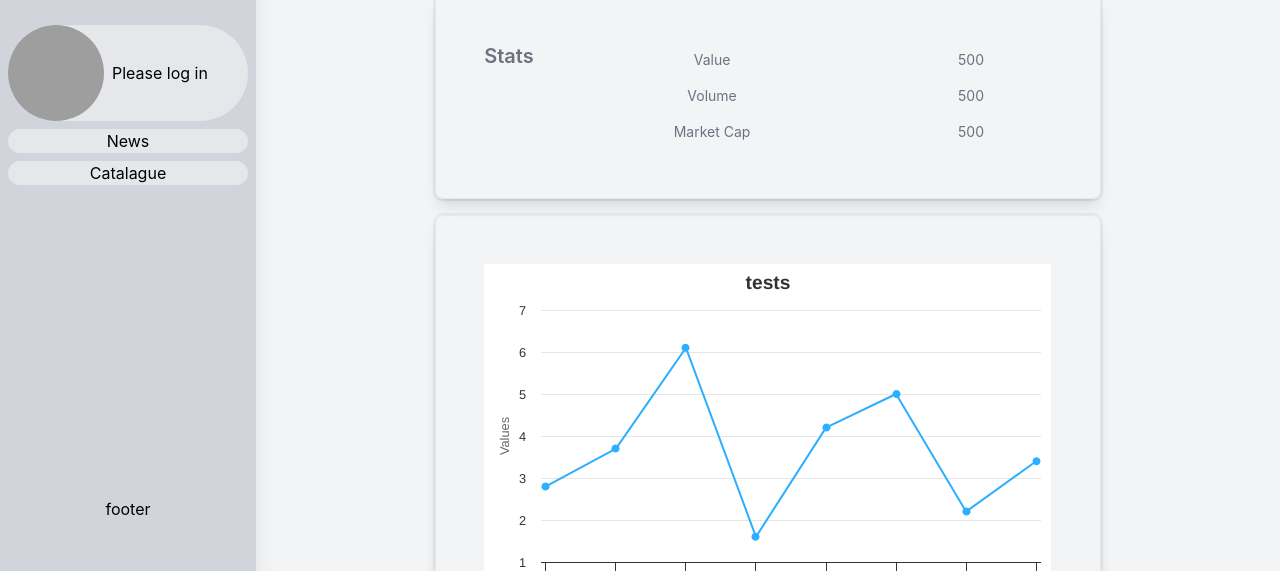
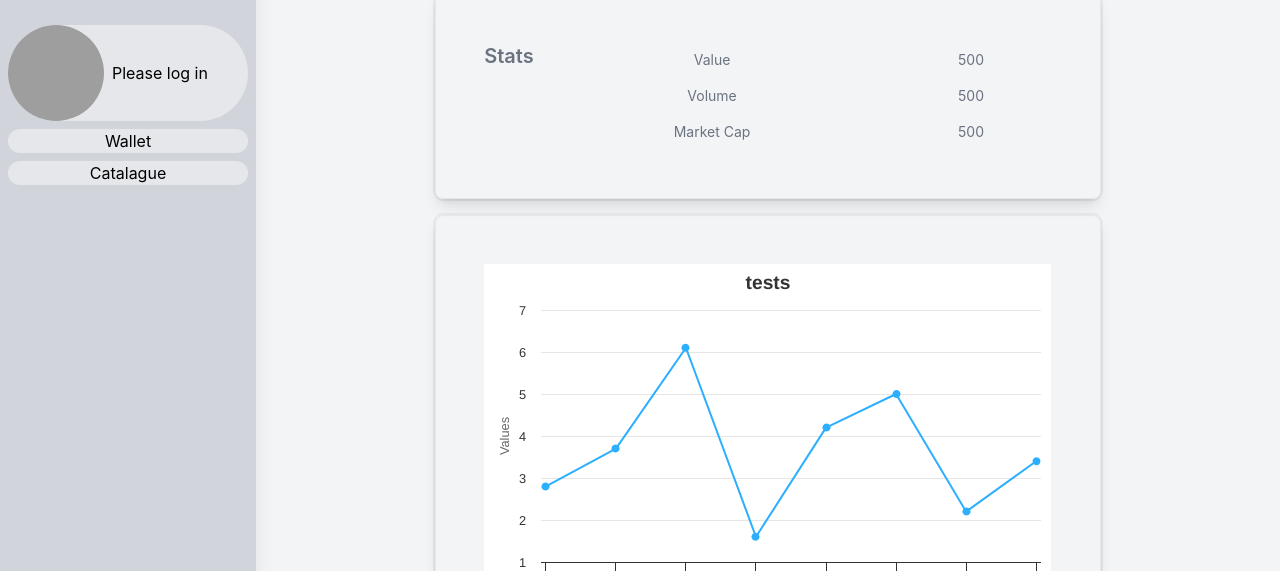
Before and after one commit to BartoszWeselak/dashboard-react, a React (Create React App) app in the folder dashboard/: page /info/1 in a window 1280 px wide. Shown: the part 143-714 px from the top of the page. Built offline with nearby package versions, Linux system fonts and the light colour scheme; grey boxes are pictures that could not be loaded.

Commit message:
Fix login

```diff
--- a/dashboard/src/app/routes/auth/login.tsx
+++ b/dashboard/src/app/routes/auth/login.tsx
@@ -11,7 +11,7 @@ export const LoginRoute = () => {
   const navigate = useNavigate();
 
   const handleSuccess = () => {
-    navigate("/dashboard");
+    navigate("/");
   };
 
   return (
--- a/dashboard/src/features/auth/login-form.tsx
+++ b/dashboard/src/features/auth/login-form.tsx
@@ -1,9 +1,9 @@
 import React, { useState } from "react";
-import { useAuth } from "../../hooks/auth-context";
 import { Form } from "../../components/Form";
 import { Input } from "../../components/Input";
 import { Button } from "../../components/Button";
 import { Divider } from "../../components/Divider";
+import { useAuth } from "../../hooks/auth-context";
 
 interface LoginFormProps {
   onSucces: () => void;
@@ -16,7 +16,11 @@ export const LoginForm = ({ onSucces }: LoginFormProps) => {
   const { login } = useAuth();
 
   const handleLogin = () => {
-    login(email, password);
+    const isLoginSuccessful = login(email, password);
+
+    if (isLoginSuccessful) {
+      onSucces();
+    }
   };
 
   return (
--- a/dashboard/src/features/auth/register-form.tsx
+++ b/dashboard/src/features/auth/register-form.tsx
@@ -16,7 +16,11 @@ export const RegisterForm = ({ onSucces }: RegisterFormProps) => {
   const { register } = useAuth();
 
   const handleRegister = () => {
-    register(username, email, password);
+    const isRegisterSuccessful = register(username, email, password);
+
+    if (isRegisterSuccessful) {
+      onSucces();
+    }
   };
 
   return (
--- a/dashboard/src/layout/dashboard-layout.tsx
+++ b/dashboard/src/layout/dashboard-layout.tsx
@@ -44,7 +44,7 @@ export const DashboardLayout = ({ children }: DashboardLayoutProps) => {
             </Link>
           )}
           <Dropdown>
-            <DropdownItem src="https://picsum.photos/200">News</DropdownItem>
+            <DropdownItem src="/wallet">Wallet</DropdownItem>
             <DropdownItem src="/dashboard">Catalague</DropdownItem>
 
             {user ? (
@@ -63,7 +63,7 @@ export const DashboardLayout = ({ children }: DashboardLayoutProps) => {
           </Dropdown>
         </SidebarMain>
         <SidebarFooter>
-          <p>footer</p>
+          <p></p>
         </SidebarFooter>
       </Sidebar>
 
```
